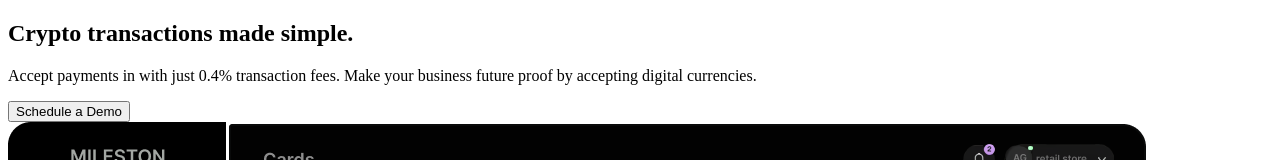
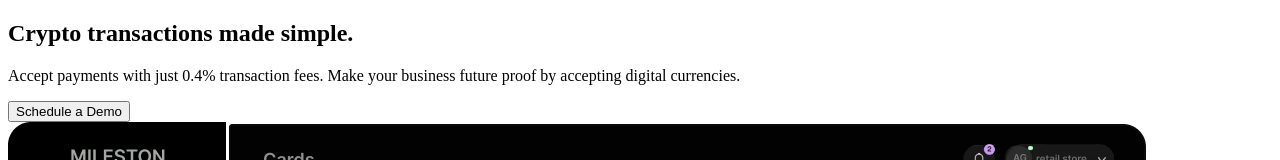
Before and after one commit to Mileston-co/mileston-business-website, a Next.js app: page /home/HeroSection in a window 1280 px wide. Shown: the top 160 px of the page. Built offline with nearby package versions, Linux system fonts and the light colour scheme.

Commit message:
fix hero section typo

```diff
--- a/src/pages/home/HeroSection.js
+++ b/src/pages/home/HeroSection.js
@@ -20,7 +20,7 @@ function HeroSection() {
                             Crypto transactions made simple.
                         </h1>
                         <Text className="mx-5">
-                            Accept payments in with just 0.4% transaction fees. Make your business
+                            Accept payments with just 0.4% transaction fees. Make your business
                             future proof by accepting digital currencies.
                         </Text>
                     </BaseFramerAnimation>
```
